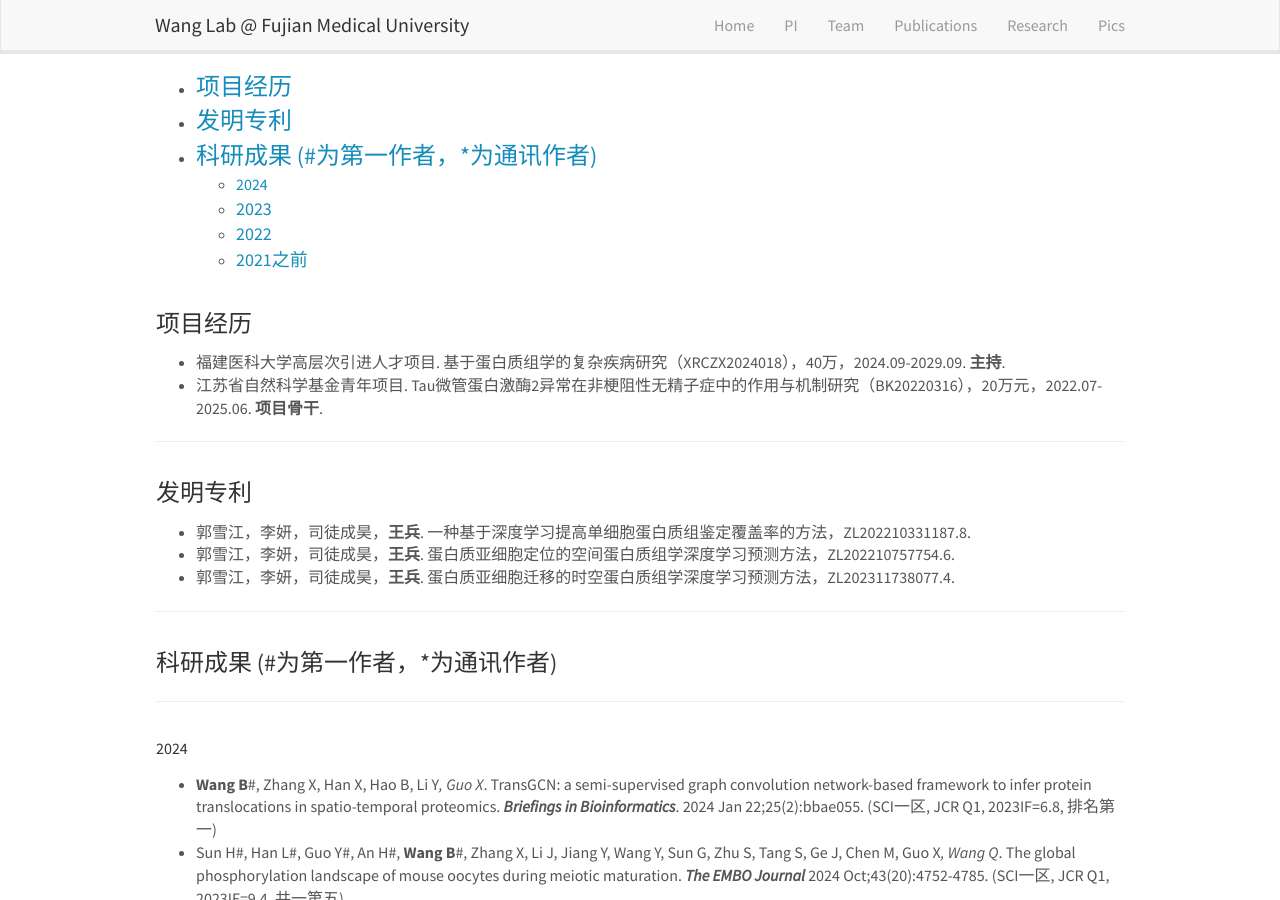
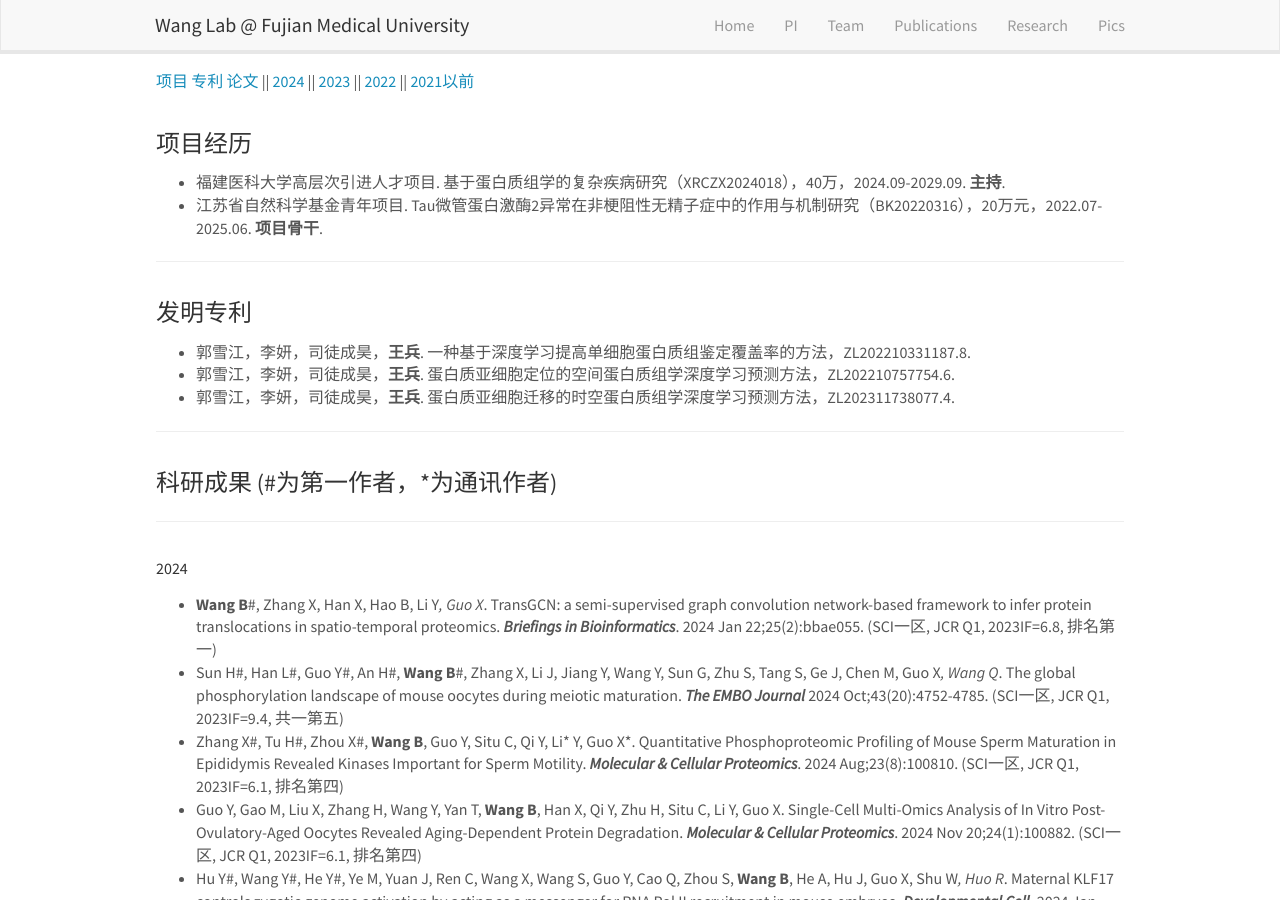
Before and after one commit to wangbing587/wangbing587.github.io, a Jekyll site: the page built from _pages/publications.md, in a window 1280 px wide and 900 px high. Built offline with Jekyll 4.4.1, drawn with Linux system fonts in a browser that asks for light colours.

Commit message:
Update publications.md

```diff
--- a/_pages/publications.md
+++ b/_pages/publications.md
@@ -5,8 +5,9 @@ excerpt: "Wang Lab at Fujian Medical University."
 sitemap: false
 permalink: /publications/
 ---
-* TOC
-{:toc}
+[项目](#项目经历)
+[专利](#发明专利)
+[论文](#科研成果 (#为第一作者，*为通讯作者))  || [2024](#2024)  || [2023](#2023)  ||  [2022](#2022)  ||  [2021以前](#2021以前)
 
 # <font size="5">项目经历</font>
 - 福建医科大学高层次引进人才项目. 基于蛋白质组学的复杂疾病研究（XRCZX2024018），40万，2024.09-2029.09. **主持**.
```
